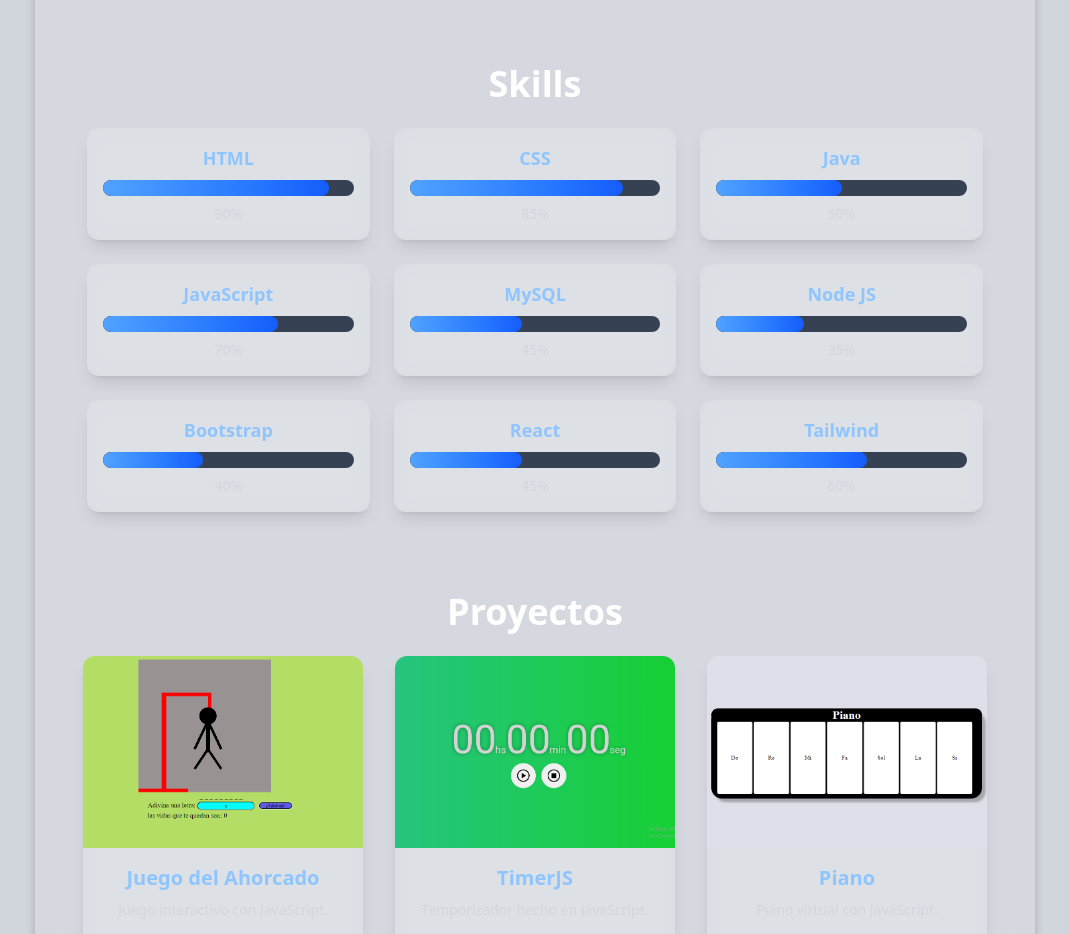
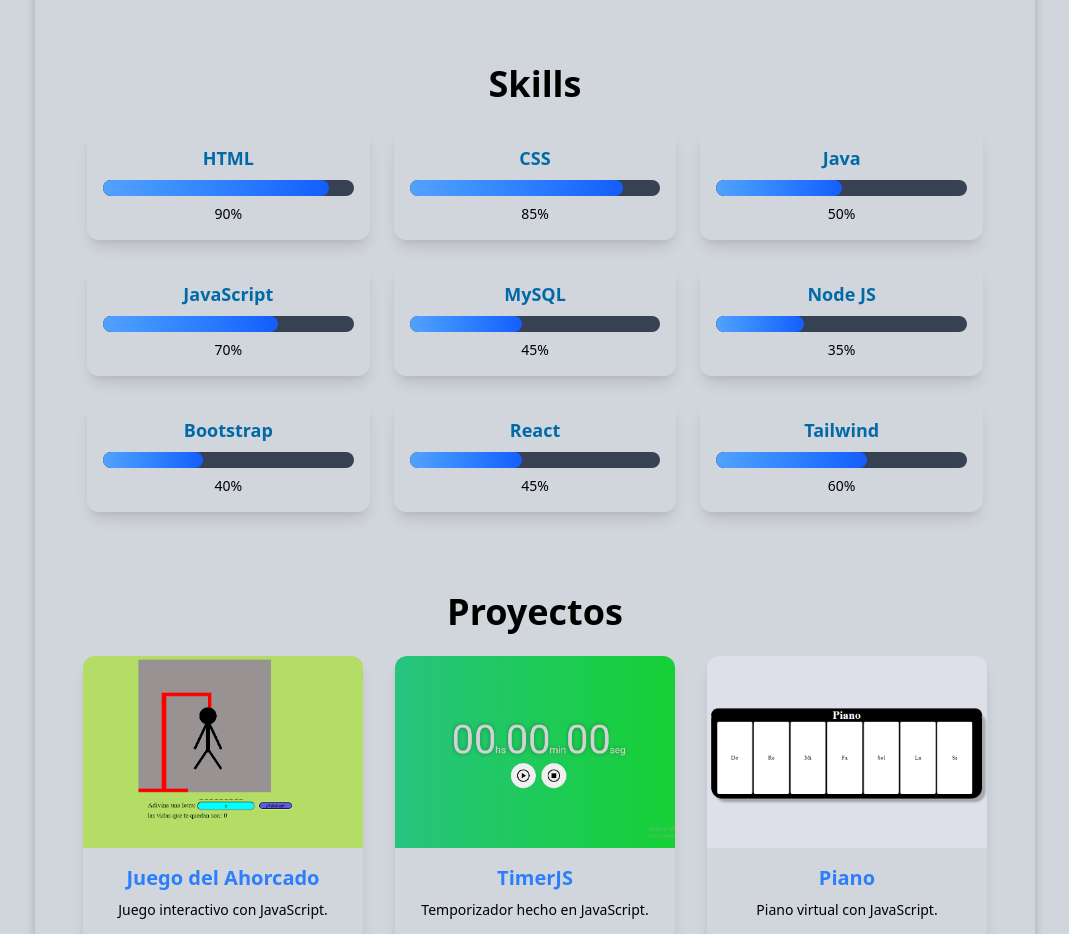
Before and after one commit to joaub/portafolio, a React (Vite) app: page / in a window 1280 px wide. Shown: the part 1180-2114 px from the top of the page, without its empty margins (105-1174 px from the left). Built offline with nearby package versions, Linux system fonts and the light colour scheme.

Commit message:
sacando el blur mas estilizando un poco mas

```diff
--- a/src/App.jsx
+++ b/src/App.jsx
@@ -43,7 +43,7 @@
       <div className={` min-h-screen flex justify-center items-center  ${
         darkMode ? "text-white bg-gray-900" : "bg-gray-300 text-black"
       }`}>
-        <div className="bg-white/10 backdrop-blur-md rounded-xl p-5 md:p-8 max-w-[1000px] text-center shadow-[0_4px_10px_rgba(0,0,0,0.2)] w-full m-3">
+        <div className="rounded-xl p-5 md:p-8 max-w-[1000px] text-center shadow-[0_4px_10px_rgba(0,0,0,0.2)] w-full m-3">
           {/* NAV */}
           <nav className="my-4 flex justify-center gap-4 flex-wrap ">
             <a
@@ -66,7 +66,7 @@
             </a>
             <button
               onClick={() => setDarkMode(!darkMode)}
-              className="absolute top-4 right-4 px-3 py-1 rounded-md text-sm font-semibold bg-gray-200 hover:bg-gray-300 transition"
+              className={`absolute top-4 right-4 px-3 py-1 rounded-md text-sm font-semibold bg-gray-200 hover:bg-gray-300 transition ${darkMode ? "bg-gray-700 text-white " : "bg-gray-400 text-black "}`}
             >
               {darkMode ? "☀️ Claro" : "🌙 Oscuro"}
             </button>
--- a/src/Proyecto.jsx
+++ b/src/Proyecto.jsx
@@ -13,13 +13,13 @@
 function Proyecto() {
     return (
         <section className="py-10 text-center" id="proyectos">
-            <h1 className="text-4xl font-bold text-white mb-6">Proyectos</h1>
+            <h1 className="text-4xl font-bold  mb-6">Proyectos</h1>
 
             <div className="grid sm:grid-cols-2 lg:grid-cols-3 gap-8 max-w-5xl mx-auto px-4">
                 {projects.map((project, index) => (
                     <div
                         key={index}
-                        className="bg-white/10 backdrop-blur-md rounded-xl overflow-hidden shadow-lg transform transition-transform hover:scale-105 hover:shadow-2xl"
+                        className=" rounded-xl overflow-hidden shadow-lg transform transition-transform hover:scale-105 hover:shadow-2xl"
                     >
                         <img
                             src={project.image}
@@ -27,8 +27,8 @@
                             className="w-full h-48 object-cover"
                         />
                         <div className="p-4">
-                            <h3 className="text-xl font-semibold text-blue-300">{project.name}</h3>
-                            <p className="text-gray-300 mt-2 text-sm">{project.description}</p>
+                            <h3 className="text-xl font-semibold text-blue-500">{project.name}</h3>
+                            <p className=" mt-2 text-sm">{project.description}</p>
                             <a
                                 href={project.link}
                                 target="_blank"
--- a/src/Skills.jsx
+++ b/src/Skills.jsx
@@ -13,15 +13,15 @@
 
   return (
     <article className="py-10 text-center" id="skills">
-      <h1 className="text-4xl font-bold mb-6 text-white">Skills</h1>
+      <h1 className="text-4xl font-bold mb-6 ">Skills</h1>
 
       <div className="grid sm:grid-cols-2 lg:grid-cols-3 gap-6 max-w-4xl mx-auto">
         {skills.map((skill, i) => (
           <div
             key={i}
-            className="p-4 bg-white/10 backdrop-blur-md rounded-xl shadow-lg hover:scale-105 transition-transform duration-300"
+            className="p-4 rounded-xl shadow-lg hover:scale-105 transition-transform duration-300"
           >
-            <p className="text-lg font-semibold mb-2 text-blue-300">{skill.name}</p>
+            <p className="text-lg font-semibold mb-2 text-sky-700">{skill.name}</p>
 
             <div className="w-full bg-gray-700 rounded-full h-4 relative overflow-hidden">
               <div
@@ -30,7 +30,7 @@
               ></div>
             </div>
 
-            <p className="text-sm text-gray-300 mt-2">{skill.level}%</p>
+            <p className="text-sm  mt-2">{skill.level}%</p>
           </div>
         ))}
       </div>
```
